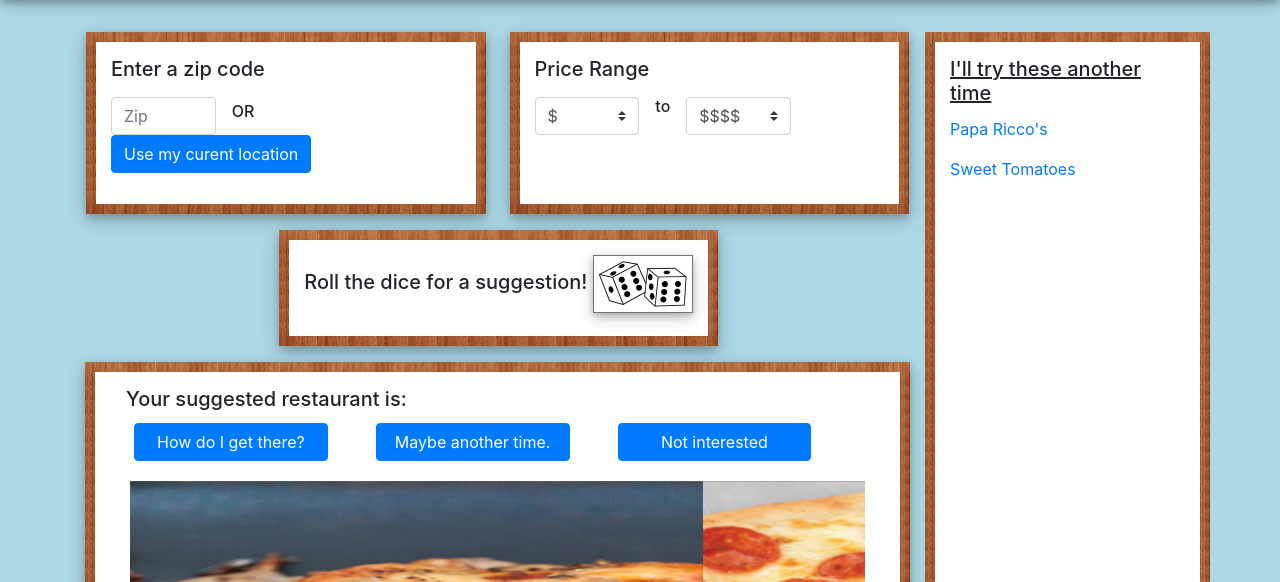
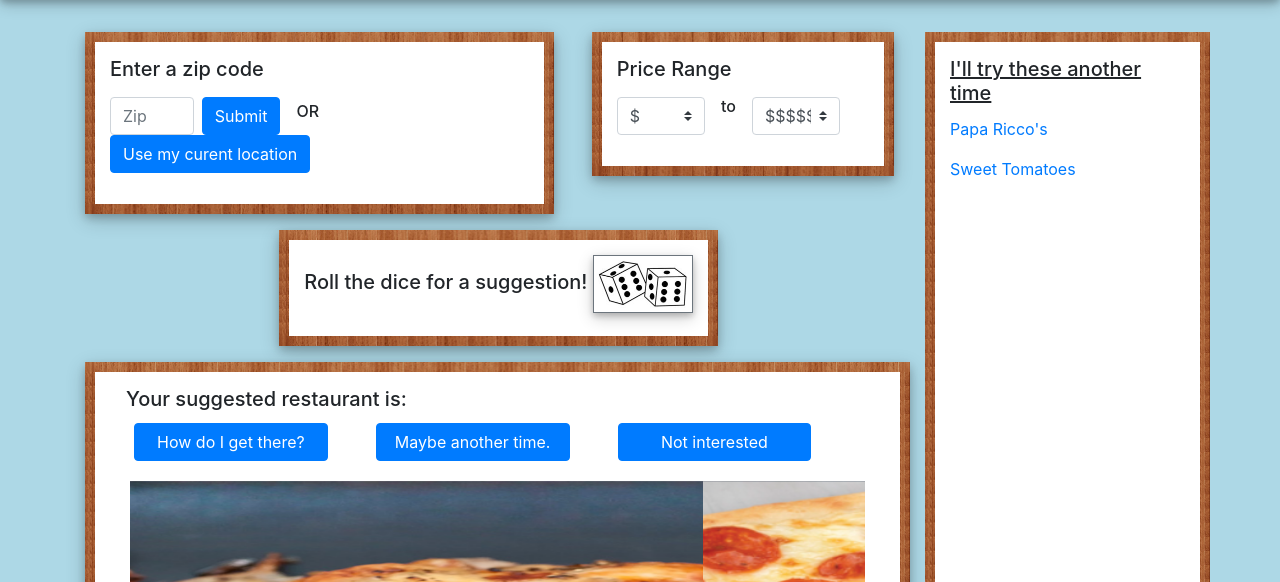
Before and after one commit to jcadiente505/Project-One, a plain HTML site: page index.html in a window 1280 px wide. Shown: the part 218-800 px from the top of the page. Drawn offline with nearby package versions, Linux system fonts and the light colour scheme; some packages are replaced by stand-ins of ours; no server answers; a web font is replaced by a local one.

Commit message:
re-added submit button for zip code

```diff
--- a/assets/javascript/app.js
+++ b/assets/javascript/app.js
@@ -77,9 +77,6 @@ $("#currentlocation").on("click", function (event) {
         return {latitude: latitude, longitude: longitude}
     }).then(latlng => initMap(latlng))
     //showPosition();
-    var allowBlock = confirm("Know your location")
-    if (allowBlock == true){
-    $("#zipCode").html(longitude + "," + latitude);};
     console.log("test")
 })
 
--- a/index.html
+++ b/index.html
@@ -42,55 +42,58 @@
     <div class="row">
       <div class="col-9">
         <div class="row">
-          <div class="card-group">
+          <div class="col-7">
             <!-- Form for getting zipcode/location -->
-            <div class="card border-0 mx-3">
+            <div class="card border-0">
               <div class="card-body" style="border: 10px solid transparent; padding: 15px; border-image: url(assets/images/wood-border.jpg) 20% round">
                 <form>
                   <label for="zipCode">
                     <h5>Enter a zip code</h5>
                   </label>
                   <div class="form-group form-inline">
-                    <input type="text" class="form-control" id="zipCode" placeholder="Zip" style="width:30%">
-                    <!--<button type="submit" class="ml-2 mr-3">Submit</button>-->
+                    <input type="text" class="form-control" id="zipCode" placeholder="Zip" maxlength="5" style="width:20%">
+                    <button type="submit" class="btn btn-primary ml-2">Submit</button>
                     <h6 class="mx-3">OR</h6>
                     <button id="currentlocation" onclick="getLocation()" class="btn btn-primary">Use my curent location</button>
                     <p id="location"></p>
                   </div>
                 </form>
               </div>
-            </div>
+            </div></div>
+            <div class="col">
             <div class="card mr-3 ml-2 border-0">
               <div class="card-body" style="border: 10px solid transparent; padding: 15px; border-image: url(assets/images/wood-border.jpg) 20% round">
                 <!-- Price Range dropdowns -->
                 <form>
                   <label>
-                    <h5 class="mr-3">Price Range</h5>
+                    <h5>Price Range</h5>
                   </label>
                   <br>
-                  <div class="input-group mb-3 float-left" style="width:30%">
+                  <div class="input-group mb-3 float-left" style="width:35%">
                     <select class="custom-select" id="priceOption1">
                       <option disabled>Choose...</option>
                       <option value="1" selected>$</option>
                       <option value="2">$$</option>
                       <option value="3">$$$</option>
                       <option value="4">$$$$</option>
+                      <option value="5">$$$$$</option>
                     </select>
                   </div>
                   <h6 class="float-left mx-3">to</h6>
-                  <div class="input-group mb-3 float-left" style="width:30%">
+                  <div class="input-group mb-3 float-left" style="width:35%">
                     <select class="custom-select" id="priceOption2">
                       <option disabled>Choose...</option>
                       <option value="1">$</option>
                       <option value="2">$$</option>
                       <option value="3">$$$</option>
-                      <option value="4" selected>$$$$</option>
+                      <option value="4">$$$$</option>
+                      <option value="5" selected>$$$$$</option>
                     </select>
                   </div>
                 </form>
               </div>
-            </div>
-          </div>
+            </div></div>
+
           <!-- Div for submitting information -->
           <div class="row w-100">
             <div class="col-12 d-flex justify-content-center m-3">
```
